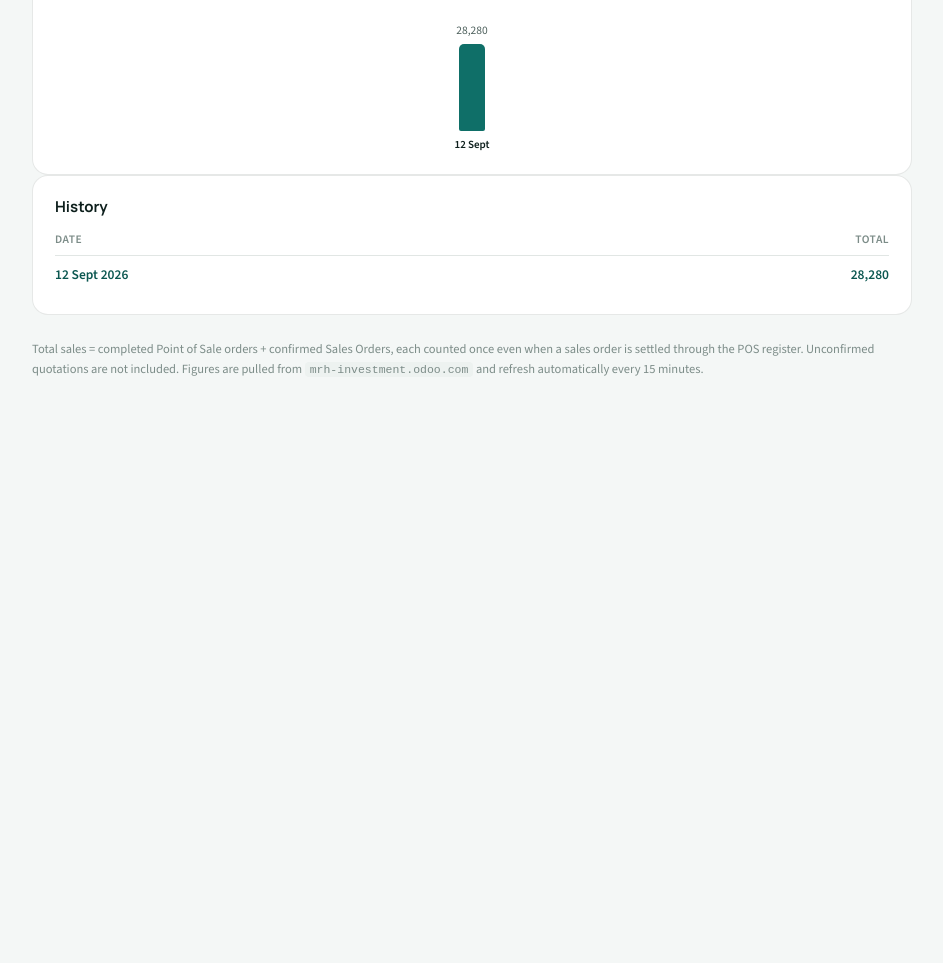
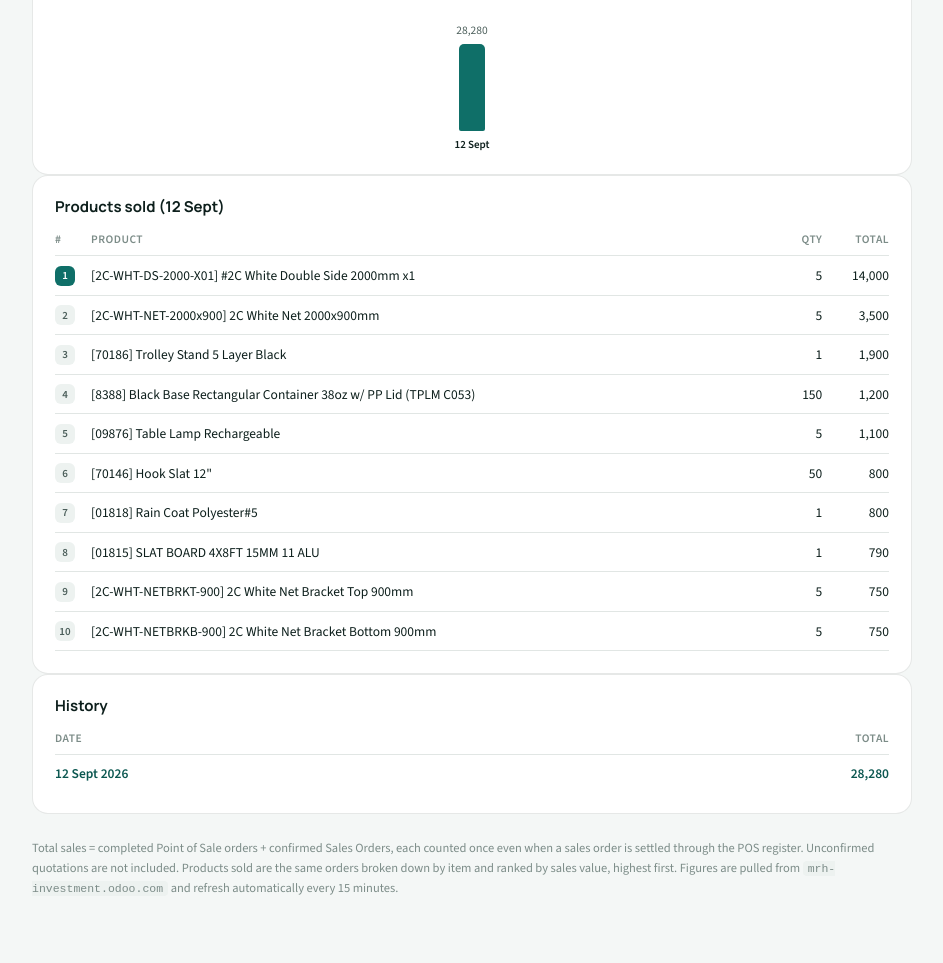
Before and after one commit to yuki-uthman/ike-sales, a plain HTML site: page index.html in a window 1280 px wide. Shown: the part 301-1264 px from the top of the page, without its empty margins (168-1111 px from the left). Before the commit the page ends 800 px from the top, so only its background shows below. Drawn offline with nearby package versions, Linux system fonts and the light colour scheme.

Commit message:
feat: add products-sold breakdown ranked by sales value
Aggregates every order line behind the day's total (POS lines + the
non-POS-linked sale order lines) by product, deduplicating so a product
sold via a POS-settled sale order isn't counted twice. Sum of product
totals verified to equal POS + Regular Sales exactly (28,280 = 28,280).

Co-Authored-By: Claude Sonnet 5 <noreply@anthropic.com>
Claude-Session: https://claude.ai/code/session_018n7VmvQpk1WbrYXuHSXfFL

```diff
--- a/data/sales.json
+++ b/data/sales.json
@@ -4,7 +4,7 @@
   "days": [
     {
       "date": "2026-09-12",
-      "generatedAt": "2026-09-12T18:18:12Z",
+      "generatedAt": "2026-09-12T18:41:06Z",
       "pos": {
         "total": 26380.0,
         "count": 14
@@ -16,7 +16,134 @@
       "pendingQuotations": {
         "total": 63346.0,
         "count": 3
-      }
+      },
+      "products": [
+        {
+          "name": "[2C-WHT-DS-2000-X01] #2C White Double Side 2000mm x1",
+          "qty": 5.0,
+          "total": 14000.0
+        },
+        {
+          "name": "[2C-WHT-NET-2000x900] 2C White Net 2000x900mm",
+          "qty": 5.0,
+          "total": 3500.0
+        },
+        {
+          "name": "[70186] Trolley Stand 5 Layer Black",
+          "qty": 1.0,
+          "total": 1900.0
+        },
+        {
+          "name": "[8388] Black Base Rectangular Container 38oz w/ PP Lid (TPLM C053)",
+          "qty": 150.0,
+          "total": 1200.0
+        },
+        {
+          "name": "[09876] Table Lamp Rechargeable",
+          "qty": 5.0,
+          "total": 1100.0
+        },
+        {
+          "name": "[70146] Hook Slat 12\"",
+          "qty": 50.0,
+          "total": 800.0
+        },
+        {
+          "name": "[01818] Rain Coat Polyester#5",
+          "qty": 1.0,
+          "total": 800.0
+        },
+        {
+          "name": "[01815] SLAT BOARD 4X8FT 15MM 11 ALU",
+          "qty": 1.0,
+          "total": 790.0
+        },
+        {
+          "name": "[2C-WHT-NETBRKT-900] 2C White Net Bracket Top 900mm",
+          "qty": 5.0,
+          "total": 750.0
+        },
+        {
+          "name": "[2C-WHT-NETBRKB-900] 2C White Net Bracket Bottom 900mm",
+          "qty": 5.0,
+          "total": 750.0
+        },
+        {
+          "name": "[01817] Rain Coat Polyester#4",
+          "qty": 1.0,
+          "total": 699.0
+        },
+        {
+          "name": "[01681] Table Mat Pvc 30x45cm #4",
+          "qty": 25.0,
+          "total": 475.0
+        },
+        {
+          "name": "[70037] Gas Regular (High Pressure)",
+          "qty": 1.0,
+          "total": 360.0
+        },
+        {
+          "name": "[01010] paper straw 8mm 50 pcs",
+          "qty": 10.0,
+          "total": 350.0
+        },
+        {
+          "name": "[8389] Aluminium Foil Box 8389 Loose",
+          "qty": 100.0,
+          "total": 300.0
+        },
+        {
+          "name": "[02070] Flower Pot 33x31cm E360x320",
+          "qty": 10.0,
+          "total": 200.0
+        },
+        {
+          "name": "[70215] Gas Pipe ( Yellow )",
+          "qty": 7.0,
+          "total": 105.0
+        },
+        {
+          "name": "[83421] Aluminium Foil Box 83241 Loose",
+          "qty": 10.0,
+          "total": 50.0
+        },
+        {
+          "name": "[70126] Dustbin Plastic 26cm #601",
+          "qty": 1.0,
+          "total": 39.0
+        },
+        {
+          "name": "Sponges Colorful 10pcs#31",
+          "qty": 1.0,
+          "total": 32.0
+        },
+        {
+          "name": "[01699] Strainer Steel 10cm Ym-055#17",
+          "qty": 1.0,
+          "total": 25.0
+        },
+        {
+          "name": "[02034] Plastic Strainer red",
+          "qty": 1.0,
+          "total": 19.0
+        },
+        {
+          "name": "[01864] Toilet Brush Plastic Code:208 #35",
+          "qty": 1.0,
+          "total": 19.0
+        },
+        {
+          "name": "[02036] PLASTIC STRAINER BLUE",
+          "qty": 1.0,
+          "total": 12.0
+        },
+        {
+          "name": "[77574] Paper Bag Brown Twisted Handle 32*12*35cm",
+          "qty": 1.0,
+          "total": 5.0
+        }
+      ]
     }
   ]
 }
--- a/index.html
+++ b/index.html
@@ -160,6 +160,18 @@
   tbody tr { cursor: pointer; }
   tbody tr:hover td { background: var(--surface-muted); }
 
+  .rank-badge {
+    display: inline-flex; align-items: center; justify-content: center;
+    width: 20px; height: 20px; border-radius: 6px;
+    background: var(--surface-muted); color: var(--text-secondary);
+    font-size: 11px; font-weight: 700; font-variant-numeric: tabular-nums;
+  }
+  #productsBody tr:nth-child(1) .rank-badge { background: var(--accent); color: #fff; }
+  .product-name { display: block; }
+  .product-scroll { max-height: 420px; overflow-y: auto; overflow-x: auto; }
+  .product-scroll table { min-width: 420px; }
+  .product-scroll table thead th { position: sticky; top: 0; background: var(--surface); }
+
   footer { font-size: 12.5px; color: var(--text-muted); line-height: 1.6; padding-top: 4px; }
   footer code { background: var(--surface-muted); padding: 1px 5px; border-radius: 4px; font-size: 11.5px; }
 
@@ -209,7 +221,8 @@
 
   <footer>
     Total sales = completed Point of Sale orders + confirmed Sales Orders, each counted once even when a sales order
-    is settled through the POS register. Unconfirmed quotations are not included. Figures are pulled from
+    is settled through the POS register. Unconfirmed quotations are not included. Products sold are the same orders
+    broken down by item and ranked by sales value, highest first. Figures are pulled from
     <code>mrh-investment.odoo.com</code> and refresh automatically every 15 minutes.
   </footer>
 </div>
@@ -237,6 +250,9 @@
         '<div class="hero-figure"><span class="unit">MVR</span><span id="heroValue">—</span></div>' +
       '</div>' +
       '<div class="card"><div class="card-title">Recent days</div><div class="trend-wrap"><div class="trend" id="trendChart"></div></div></div>' +
+      '<div class="card"><div class="card-title" id="productsTitle">Products sold</div><div class="product-scroll"><table>' +
+        '<thead><tr><th style="text-align:left">#</th><th style="text-align:left">Product</th><th>Qty</th><th>Total</th></tr></thead>' +
+        '<tbody id="productsBody"></tbody></table></div></div>' +
       '<div class="card"><div class="card-title">History</div><div style="overflow-x:auto"><table>' +
         '<thead><tr><th>Date</th><th>Total</th></tr></thead>' +
         '<tbody id="historyBody"></tbody></table></div></div>';
@@ -262,6 +278,35 @@
 
     renderHistoryTable(days, idx);
     renderTrend(days, idx);
+    renderProducts(day);
+  }
+
+  function escapeHtml(s) {
+    return String(s).replace(/[&<>"']/g, function (c) {
+      return { '&': '&amp;', '<': '&lt;', '>': '&gt;', '"': '&quot;', "'": '&#39;' }[c];
+    });
+  }
+
+  function renderProducts(day) {
+    var title = document.getElementById('productsTitle');
+    var body = document.getElementById('productsBody');
+    var products = day.products || [];
+
+    title.textContent = 'Products sold (' + dayLabel(day.date, { day: 'numeric', month: 'short' }) + ')';
+
+    if (!products.length) {
+      body.innerHTML = '<tr><td colspan="4" style="text-align:center;color:var(--text-muted)">No product breakdown for this day</td></tr>';
+      return;
+    }
+
+    body.innerHTML = products.map(function (p, i) {
+      return '<tr>' +
+        '<td style="text-align:left"><span class="rank-badge">' + (i + 1) + '</span></td>' +
+        '<td style="text-align:left"><span class="product-name">' + escapeHtml(p.name) + '</span></td>' +
+        '<td>' + fmt(p.qty) + '</td>' +
+        '<td>' + fmt(p.total) + '</td>' +
+        '</tr>';
+    }).join('');
   }
 
   function renderHistoryTable(days, selectedIndex) {
```
Also changed, not shown: 1 other file.
